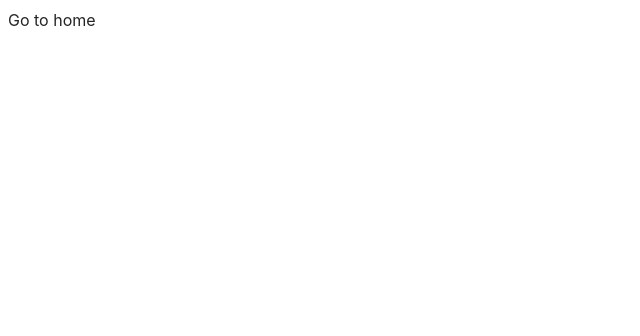
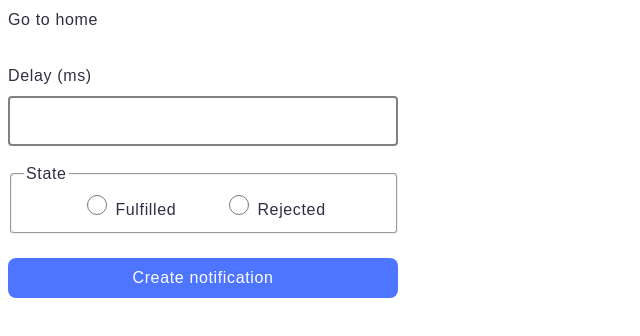
Before and after one commit to OlhaZhynkina/goit-js-hw-10, a website built with Vite: page src/2-snackbar.html in a window 1280 px wide. Shown: the whole page, without its empty margins (0-640 px from the left). Built offline with nearby package versions, Linux system fonts and the light colour scheme.

Commit message:
snackbar

```diff
--- a/src/2-snackbar.html
+++ b/src/2-snackbar.html
@@ -9,9 +9,41 @@
     <link rel="stylesheet" href="./css/reset.css" />
   </head>
   <body>
-    <section>
+    <section class="back">
       <a href="./index.html">Go to home</a>
-      <script type="module" src="./js/2-snackbar.js"></script>
     </section>
+    <form class="form">
+      <label class="delay-label">
+        Delay (ms)
+        <input class="del-input" type="number" name="delay" required />
+      </label>
+
+      <fieldset class="state-input">
+        <legend>State</legend>
+        <label>
+          <input
+            class="radio-input"
+            type="radio"
+            name="state"
+            value="fulfilled"
+            required
+          />
+          Fulfilled
+        </label>
+        <label>
+          <input
+            class="radio-input"
+            type="radio"
+            name="state"
+            value="rejected"
+            required
+          />
+          Rejected
+        </label>
+      </fieldset>
+
+      <button class="sub-btn" type="submit">Create notification</button>
+    </form>
+    <script type="module" src="./js/2-snackbar.js"></script>
   </body>
 </html>
--- a/src/css/styles.css
+++ b/src/css/styles.css
@@ -20,6 +20,15 @@
   -webkit-font-smoothing: antialiased;
   -moz-osx-font-smoothing: grayscale;
   -webkit-text-size-adjust: 100%;
+}
+
+body {
+  font-family: 'Montserrat', sans-serif;
+  font-size: 16px;
+  line-height: 1.5;
+  letter-spacing: 0.04em;
+  color: #2e2f42;
+  font-weight: 400;
 }
 
 .header {
@@ -134,3 +143,68 @@
   line-height: 1.5;
   color: #2e2f42;
 }
+
+.delay-label {
+  display: flex;
+  flex-direction: column;
+  gap: 8px;
+  font-weight: 400;
+  font-size: 16px;
+  line-height: 1.5;
+  letter-spacing: 0.04em;
+  color: #2e2f42;
+  margin-bottom: 16px;
+}
+
+.del-input {
+  border: 2px solid #808080;
+  border-radius: 4px;
+  width: 354px;
+  height: 30px;
+  padding: 8px 16px;
+}
+
+.delay-input:hover,
+.delay-input:focus {
+  border: 1px solid #000;
+}
+
+.state-input {
+  border-radius: 4px;
+  stroke-width: 1px;
+  stroke: #808080;
+  width: 360px;
+  margin-bottom: 24px;
+  display: flex;
+  flex-direction: row;
+  gap: 48px;
+  justify-content: center;
+}
+
+legend {
+  font-weight: 400;
+  font-size: 16px;
+  line-height: 1.5;
+  letter-spacing: 0.04em;
+  color: #2e2f42;
+}
+
+.radio-input {
+  border: 1px solid #757575;
+  border-radius: 14px;
+  width: 20px;
+  height: 20px;
+}
+
+.sub-btn {
+  border-radius: 8px;
+  padding: 8px 16px;
+  width: 390px;
+  background-color: #4e75ff;
+  border: none;
+  font-weight: 500;
+  font-size: 16px;
+  line-height: 1.5;
+  letter-spacing: 0.04em;
+  color: #fff;
+}
--- a/src/js/2-snackbar.js
+++ b/src/js/2-snackbar.js
@@ -0,0 +1,53 @@
+import iziToast from 'izitoast';
+import 'izitoast/dist/css/iziToast.min.css';
+
+import iconSuccess from '../img/success.svg';
+import iconError from '../img/error.svg';
+
+const formElement = document.querySelector('form');
+
+formElement.addEventListener('submit', onCreateNotification);
+
+function onCreateNotification(event) {
+  event.preventDefault();
+  const receivedTime = event.target.elements.delay.value;
+
+  const radioSelection = event.target.elements.state.value;
+
+  const notification = new Promise((resolve, reject) => {
+    setTimeout(() => {
+      if (radioSelection === 'fulfilled') {
+        return resolve(receivedTime);
+      }
+      if (radioSelection === 'rejected') {
+        return reject(receivedTime);
+      }
+    }, receivedTime);
+  });
+  notification
+    .then(() => {
+      iziToast.success({
+        iconUrl: iconSuccess,
+        title: 'OK',
+        titleColor: '#fff',
+        messageColor: '#fff',
+        backgroundColor: '#59a10d',
+        position: 'topRight',
+        message: `Fulfilled promise in ${receivedTime}ms`,
+        timeout: `${receivedTime}`,
+      });
+    })
+    .catch(() => {
+      iziToast.error({
+        iconUrl: iconError,
+        title: 'Error',
+        titleColor: '#fff',
+        messageColor: '#fff',
+        backgroundColor: '#ef4040',
+        position: 'topRight',
+        message: `Rejected promise in ${receivedTime}ms`,
+        timeout: `${receivedTime}`,
+      });
+    });
+  event.target.reset();
+}
```
Also changed, not shown: src/img/success.svg (added).
